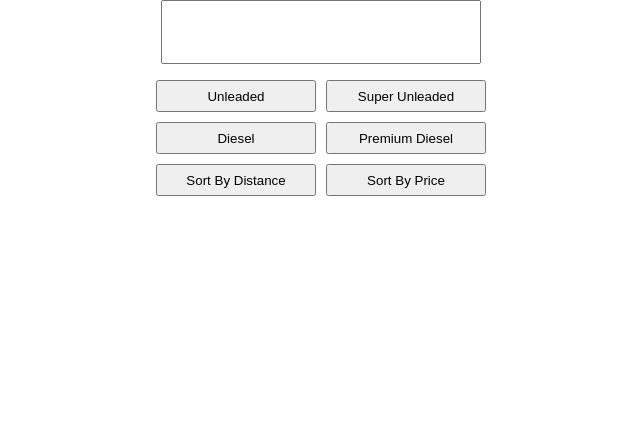
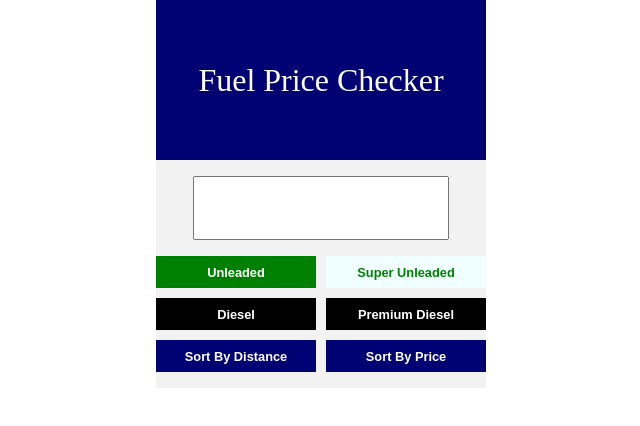
Before and after one commit to RyanNolan1/fuel-price-checker-v2, a website with bundled scripts: page index.html in a window 1280 px wide. Shown: the whole page, without its empty margins (319-959 px from the left). Built offline with nearby package versions, Linux system fonts and the light colour scheme.

Commit message:
this will add further styling to the buttons and added a header

```diff
--- a/index.html
+++ b/index.html
@@ -10,6 +10,7 @@
   </head>
   <body>
     <div id="container">
+      <header>Fuel Price Checker</header>
       <input type="text" id="post-code-input" style="text-transform:uppercase" />
       <section id="button-section">
           <button type="checkbox" value="Unleaded" id="unleaded" class="fuel-button">Unleaded</button>
--- a/styles.css
+++ b/styles.css
@@ -4,14 +4,35 @@
   box-sizing: border-box;
 }
 
+body {
+  display: flex;
+  justify-content: center;
+  flex-direction: column;
+  align-items: center;
+}
+
 #container {
   display: flex;
   flex-direction: column;
   align-items: center;
+  max-width:80rem;
+  background-color: rgba(225, 222, 222, 0.388);
+}
+
+header {
+  background-color: rgb(0, 2, 115);
+  min-height:10rem;
+  width:100%;
+  margin-bottom: 1rem;
+  display: flex;
+  justify-content: center;
+  align-items: center;
+  color: white;
+  font-size: 2rem;
 }
 
 #post-code-input {
-  width: 20rem;
+  width: 16rem;
   height: 4rem;
   text-align: center;
   font-size: 2rem;
@@ -24,26 +45,64 @@
   gap: 10px;
   margin: auto;
   margin-top: 1rem;
+  margin-bottom: 1rem;
 }
 
 .fuel-button {
-  width: 10rem;
+  min-width:10rem;
+  border-radius: 0px;
+  border-width: 0px;
+  font-size: .8rem;
+  font-weight: 600;
+}
+
+.fuel-button:hover {
+  cursor:pointer;
+}
+
+#unleaded {
+  background-color: green;
+  color: white;
+}
+
+#super-unleaded {
+  background-color:azure;
+  color: green;
+}
+
+#diesel {
+  background-color: black;
+  color: white;
+}
+
+#premium-diesel {
+  background-color: black;
+  color: white;
 }
 
 .button {
-  width: 10rem;
   height: 2rem;
+  border-radius: none;
+  border-width: 0px;
+  background-color: rgb(0, 2, 115);
+  color: white;
+  font-size: .8rem;
+  font-weight: 600;
+}
+
+.button:hover {
+  cursor:pointer;
 }
 
 li {
   border-color: black;
   border-style: solid;
   border-width: 1px;
-  min-height: 8rem;
-  margin-top: 1rem;
+  min-height: 10rem;
   display: flex;
   flex-direction: row;
   font-family: Verdana, Geneva, Tahoma, sans-serif;
+  margin-bottom: 1rem;
 }
 
 #price-container {
```
